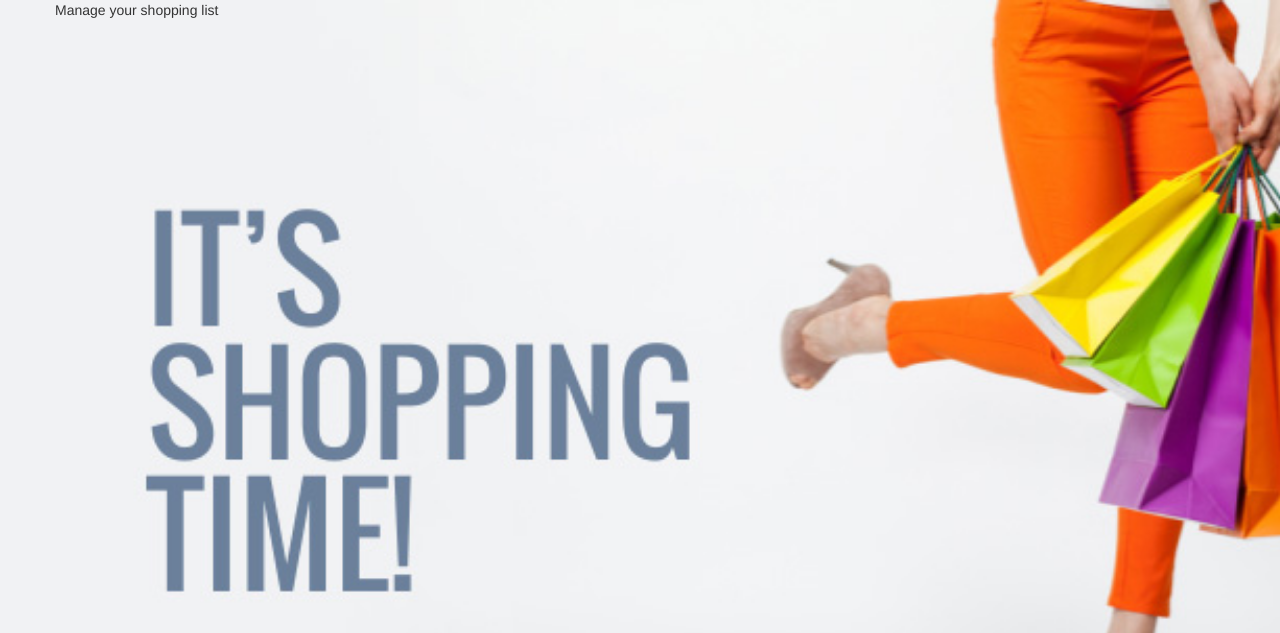
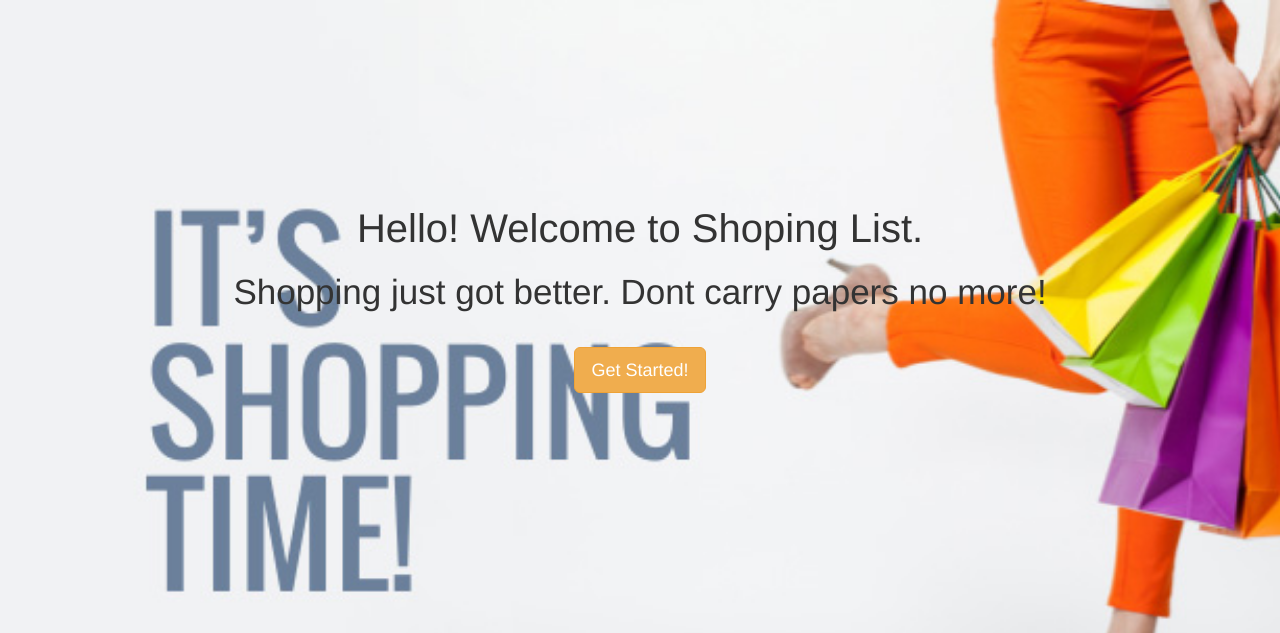
Before and after one commit to imahnama/Shopping_list-app, a Flask app: page / in a window 1280 px wide. Shown: the top 633 px of the page. Run offline with Flask 2, Linux system fonts and the light colour scheme; some libraries are stand-ins or nearby versions.

Commit message:
(chore) modify .html files

```diff
--- a/templates/index.html
+++ b/templates/index.html
@@ -10,13 +10,21 @@
     <title>Shopping list</title>
 
   </head>
+
   <body>
-   <div class="container">
-     <div id="text-box">
-       <div class="row wor">Manage your shopping list </div>
-     </div>
+        <section class="landing-section">
+          <div class="container">
+            <div class="row">
+              <div class="col-md-12">
+               <p class="text-medium">Hello! Welcome to Shoping List.</p>
+               <p class="text-smaller">Shopping just got better. Dont carry papers no more!</p>
+               <br>
+               <a href="login.html" class="btn btn-lg btn-warning"> Get Started!</a>
+              </div>
+            </div>
+          </div>
+        </section>
 
-   </div>
     <!-- jQuery (necessary for Bootstrap's JavaScript plugins) -->
     <script src="https://ajax.googleapis.com/ajax/libs/jquery/1.12.4/jquery.min.js"></script>
     <!-- Include all compiled plugins (below), or include individual files as needed -->
```
